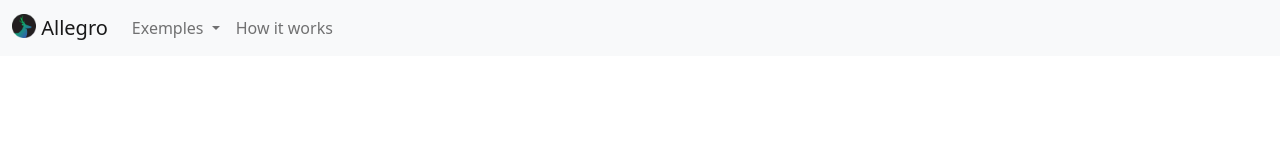
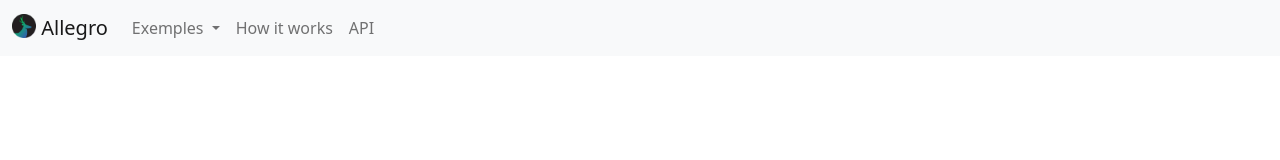
Before and after one commit to dlepaux/realtime-bpm-analyzer, a Vue app: page / in a window 1280 px wide. Shown: the top 160 px of the page. Built offline with nearby package versions, Linux system fonts and the light colour scheme.

Commit message:
chore: add api link to navigation

```diff
--- a/src/components/navigation/navigation.vue
+++ b/src/components/navigation/navigation.vue
@@ -23,6 +23,9 @@
           <li class="nav-item">
             <router-link class="nav-link" to="/how-it-works">How it works</router-link>
           </li>
+          <li class="nav-item">
+            <a class="nav-link" href="/api">API</a>
+          </li>
         </ul>
       </div>
     </div>
```
Also changed, not shown: 1 other file (tests, documents, lock files or other folders).
